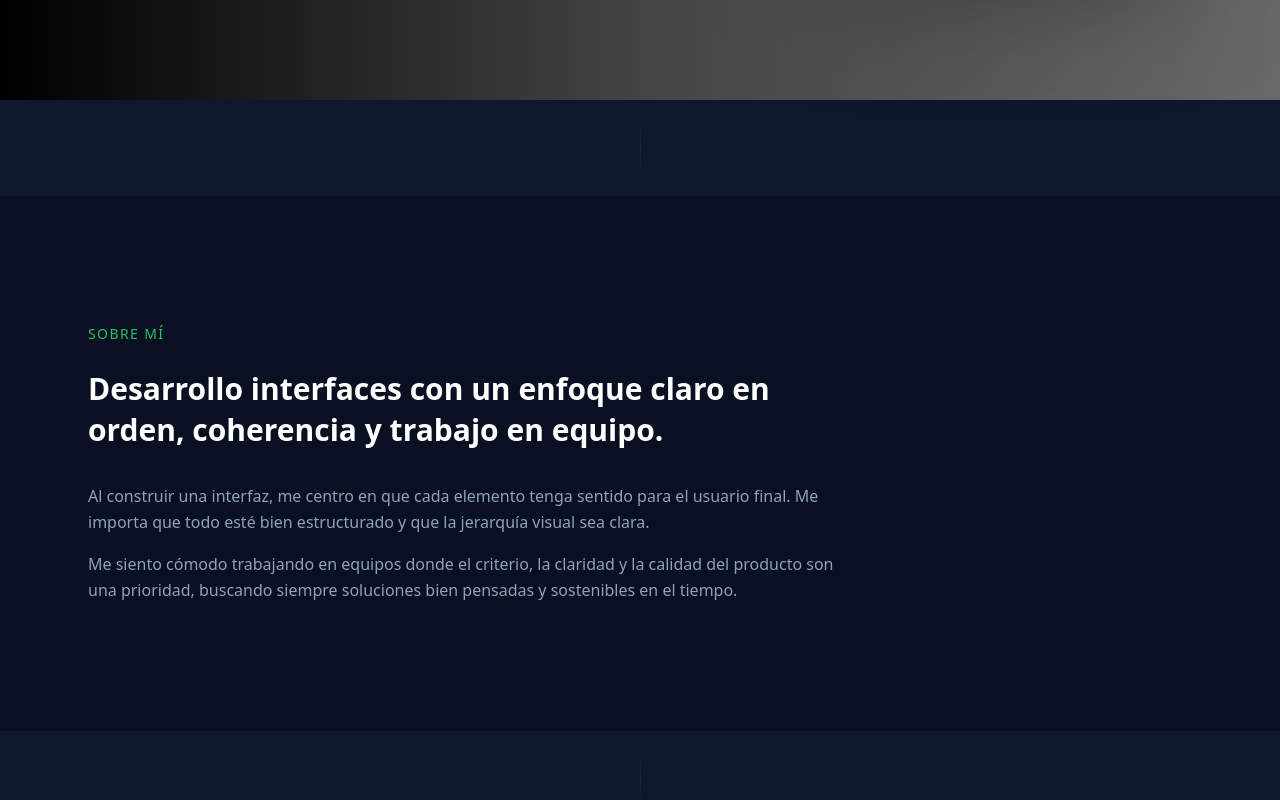
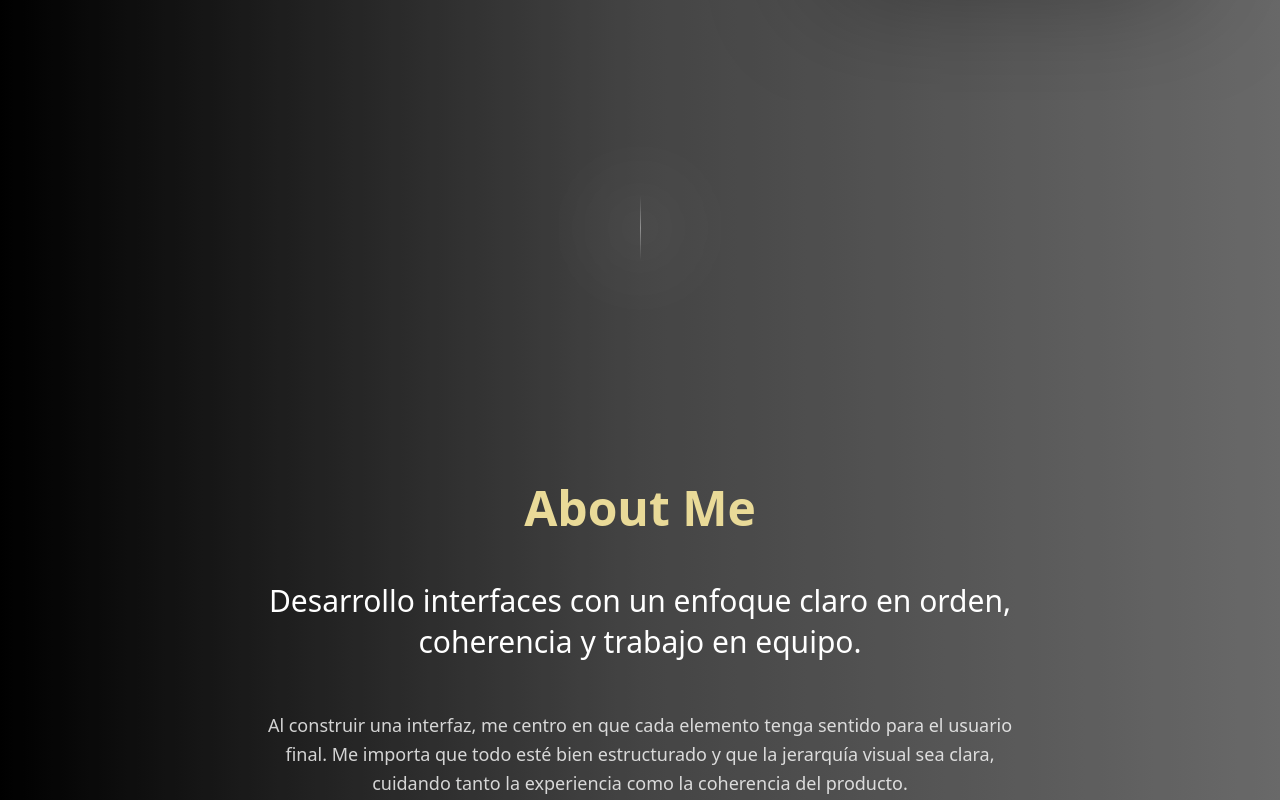
Before and after one commit to j4mLoz/Portafolio, a React (Vite) app: page / in a window 1280 px wide. Shown: the part 700-1500 px from the top of the page. Built offline with nearby package versions, Linux system fonts and the light colour scheme.

Commit message:
chore: Improve my about-me section

```diff
--- a/src/components/sections/About.tsx
+++ b/src/components/sections/About.tsx
@@ -3,52 +3,51 @@ import Container from "../ui/Container";
 
 export default function About() {
   return (
-    <section className="relative py-32 bg-surface/40">
+    <section
+      id="about"
+      className="relative py-32 bg-[linear-gradient(90deg,#000000,#555555,#838383)] text-white"
+    >
+      {/* Overlay sutil para continuidad visual */}
+      <div className="absolute inset-0 bg-black/20 pointer-events-none" />
+
       <Container>
-        <div className="max-w-3xl">
-          {/* Eyebrow */}
-          <motion.p
-            initial={{ opacity: 0, y: 20 }}
+        <div className="relative max-w-4xl mx-auto text-center space-y-12">
+          {/* Título */}
+          <motion.h2
+            initial={{ opacity: 0, y: 12 }}
             whileInView={{ opacity: 1, y: 0 }}
-            transition={{ duration: 0.5, ease: "easeOut" }}
+            transition={{ duration: 0.8, ease: [0.22, 1, 0.36, 1] }}
             viewport={{ once: true }}
-            className="text-primary text-sm tracking-widest uppercase"
+            className="text-4xl md:text-5xl font-semibold text-[#e9da98]"
           >
-            Sobre mí
-          </motion.p>
+            About Me
+          </motion.h2>
 
           {/* Frase principal */}
-          <motion.h2
-            initial={{ opacity: 0, y: 20 }}
+          <motion.p
+            initial={{ opacity: 0, y: 12 }}
             whileInView={{ opacity: 1, y: 0 }}
-            transition={{ duration: 0.5, ease: "easeOut", delay: 0.05 }}
+            transition={{ duration: 0.8, ease: [0.22, 1, 0.36, 1], delay: 0.1 }}
             viewport={{ once: true }}
-            className="mt-6 text-2xl md:text-3xl font-semibold leading-snug"
+            className="text-2xl md:text-3xl font-medium leading-snug"
           >
             Desarrollo interfaces con un enfoque claro en orden, coherencia y
             trabajo en equipo.
-          </motion.h2>
+          </motion.p>
 
-          {/* Texto de soporte */}
-          <motion.div
-            initial={{ opacity: 0, y: 20 }}
+          {/* Texto descriptivo */}
+          <motion.p
+            initial={{ opacity: 0, y: 12 }}
             whileInView={{ opacity: 1, y: 0 }}
-            transition={{ duration: 0.5, ease: "easeOut", delay: 0.1 }}
+            transition={{ duration: 0.8, ease: [0.22, 1, 0.36, 1], delay: 0.2 }}
             viewport={{ once: true }}
-            className="mt-8 space-y-4 text-slate-400 leading-relaxed"
+            className="text-lg text-white/80 leading-relaxed max-w-3xl mx-auto"
           >
-            <p>
-              Al construir una interfaz, me centro en que cada elemento tenga
-              sentido para el usuario final. Me importa que todo esté bien
-              estructurado y que la jerarquía visual sea clara.
-            </p>
-
-            <p>
-              Me siento cómodo trabajando en equipos donde el criterio, la
-              claridad y la calidad del producto son una prioridad, buscando
-              siempre soluciones bien pensadas y sostenibles en el tiempo.
-            </p>
-          </motion.div>
+            Al construir una interfaz, me centro en que cada elemento tenga
+            sentido para el usuario final. Me importa que todo esté bien
+            estructurado y que la jerarquía visual sea clara, cuidando tanto la
+            experiencia como la coherencia del producto.
+          </motion.p>
         </div>
       </Container>
     </section>
--- a/src/components/sections/Hero.jsx
+++ b/src/components/sections/Hero.jsx
@@ -12,6 +12,7 @@ export default function Hero() {
     bg-[linear-gradient(90deg,#000000,#555555,#838383)]
     text-white
   "
+      id="home"
     >
       <div className="absolute inset-0 bg-black/20" />
       <Container>
--- a/src/components/sections/NavBar.jsx
+++ b/src/components/sections/NavBar.jsx
@@ -36,9 +36,20 @@ export default function NavBar() {
       <Container>
         <nav className="flex items-center justify-between py-8 border-b border-white/40">
           {/* MARCA */}
-          <div className="text-lg font-medium text-[#e9da98] tracking-wider">
+          <a
+            href="#home"
+            className="
+    text-lg
+    font-medium
+    tracking-wider
+    text-[#e9da98]
+    cursor-pointer
+    hover:opacity-80
+    transition-opacity
+  "
+          >
             JL
-          </div>
+          </a>
 
           {/* LINKS */}
           <ul className="flex items-center gap-12 text-base">
--- a/src/components/ui/SectionDivider.jsx
+++ b/src/components/ui/SectionDivider.jsx
@@ -1,7 +1,16 @@
 export default function SectionDivider() {
   return (
-    <div className="relative h-24 flex items-center justify-center">
-      <span className="block w-px h-12 bg-gradient-to-b from-transparent via-border to-transparent" />
+    <div className="relative py-24 bg-[linear-gradient(90deg,#000000,#555555,#838383)]">
+      {/* Overlay para continuidad visual */}
+      <div className="absolute inset-0 bg-black/20 pointer-events-none" />
+
+      <div className="relative flex items-center justify-center">
+        {/* Línea central */}
+        <span className="block w-px h-16 bg-gradient-to-b from-transparent via-white/40 to-transparent" />
+
+        {/* Glow ambiental sutil */}
+        <span className="absolute w-24 h-24 rounded-full bg-white/5 blur-2xl" />
+      </div>
     </div>
   );
 }
```
